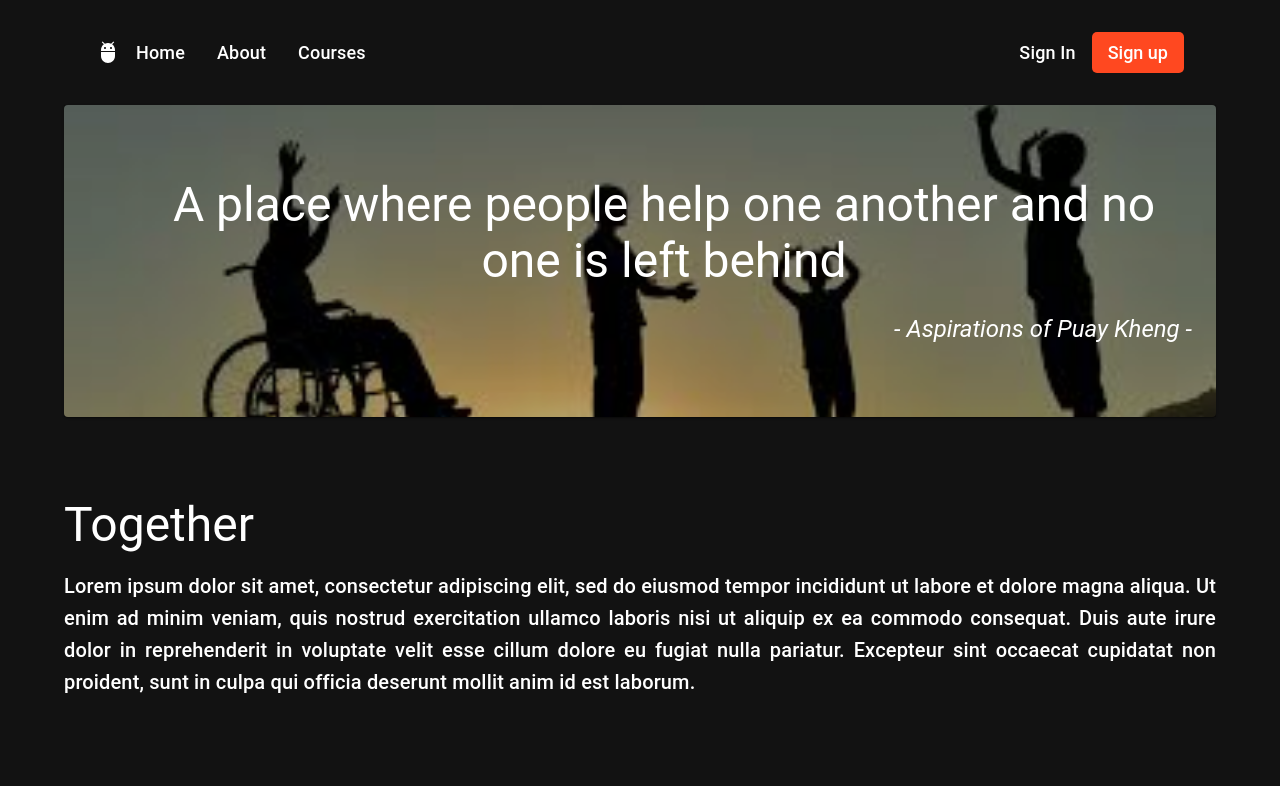
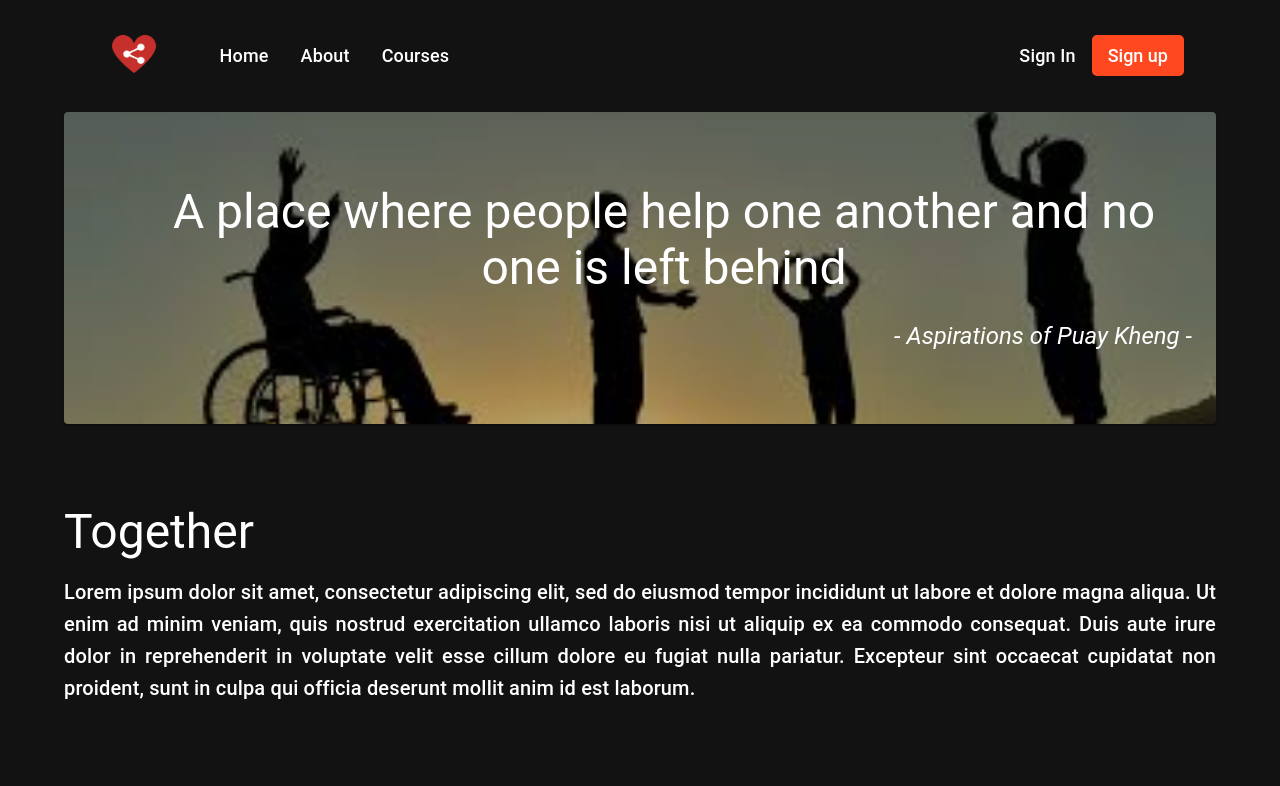
Before and after one commit to StanleyNeoh/H4G2023, a React (Create React App) app in the folder frontend/: page / in a window 1280 px wide. Shown: the top 786 px of the page. Built offline with nearby package versions, Linux system fonts and the light colour scheme; no server answers.

Commit message:
Update navigation bar

```diff
--- a/frontend/src/components/navbar/NavBar.js
+++ b/frontend/src/components/navbar/NavBar.js
@@ -1,7 +1,7 @@
 import React, { useState } from 'react';
 import Menu from '@mui/icons-material/Menu'
 import MenuOpen from '@mui/icons-material/MenuOpen'
-import AdbIcon from '@mui/icons-material/Adb'
+import Logo from '../../images/logo.png';
 import { Link } from 'react-router-dom';
 import './navbar.css';
 
@@ -11,8 +11,12 @@ const Navbar = () => {
   return (
     <div className="navbar">
       <div className="navbar-links">
+        <div className="navbar-links_logo">
+          <Link to="/">
+            <img src={Logo} alt='' />
+          </Link>
+        </div>
         <div className="navbar-links_container">
-          <AdbIcon />
           <p><Link to='/'>Home</Link></p>
           <p><Link to='/about'>About</Link></p>
           <p><Link to='/courses'>Courses</Link></p>
@@ -29,9 +33,9 @@ const Navbar = () => {
         {toggleMenu && (
         <div className="navbar-menu_container scale-up-center">
           <div className="navbar-menu_container-links">
-            <p><Link to='/'>Home</Link></p>
-            <p><Link to='/about'>About</Link></p>
-            <p><Link to='/courses'>Courses</Link></p>
+            <p><Link to='/' onClick={() => setToggleMenu(false)}>Home</Link></p>
+            <p><Link to='/about' onClick={() => setToggleMenu(false)}>About</Link></p>
+            <p><Link to='/courses' onClick={() => setToggleMenu(false)}>Courses</Link></p>
           </div>
           <div className="navbar-menu_container-links-sign">
             <p>Sign in</p>
--- a/frontend/src/components/navbar/navbar.css
+++ b/frontend/src/components/navbar/navbar.css
@@ -23,8 +23,8 @@ a {
 }
 
 .navbar-links_logo img {
-    width: 62.56px;
-    height: 16.02px;
+    width: 75.56px;
+    height: 40.56px;
 }
 
 .navbar-links_container {
@@ -85,9 +85,10 @@ a {
     flex-direction: column;
 
     text-align: end;
-    background-color: lightgray;
+    background-color: rgb(107, 106, 106);
     padding: 2rem;
     position: absolute;
+    z-index: 2;
     right: 0;
     top: 40px;
     margin-top: 1rem;
```
Also changed, not shown: frontend/src/images/logo.png (added).
